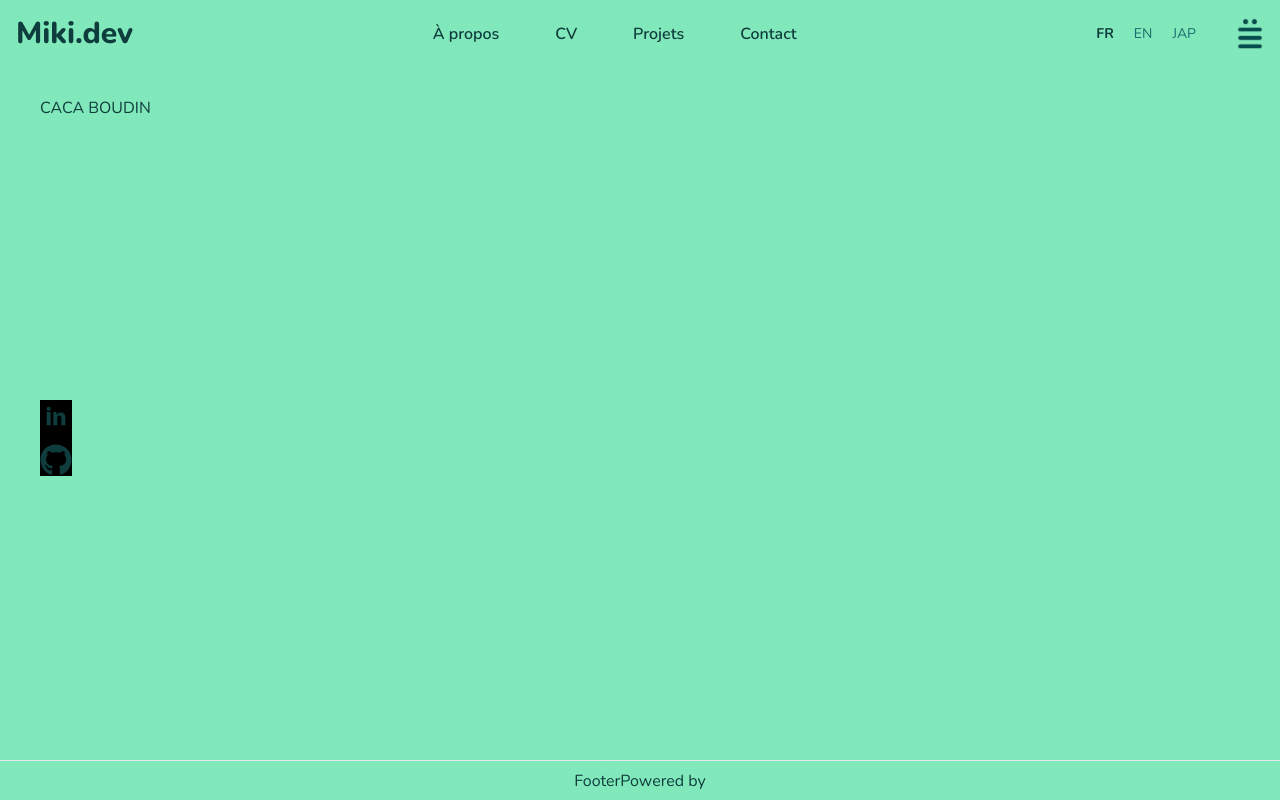
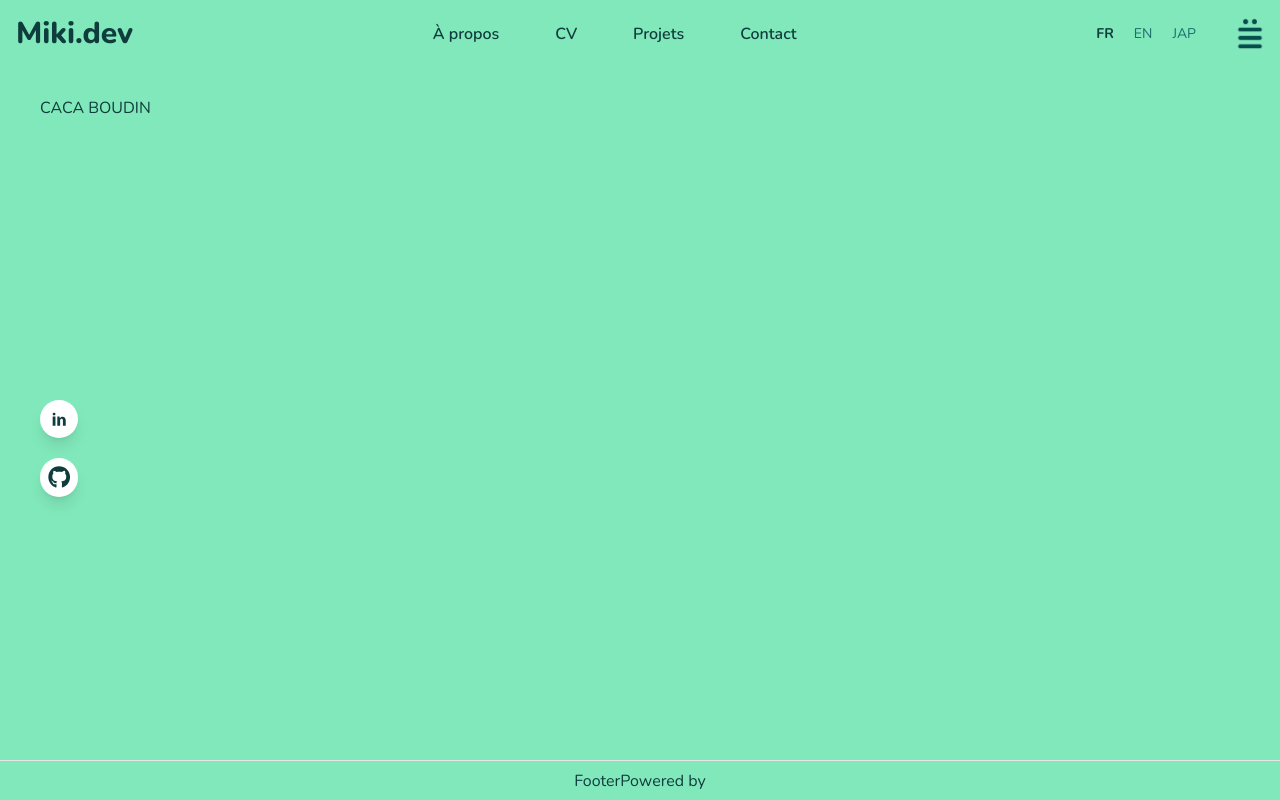
Before and after one commit to MendosDV/laebba, a Next.js app: page / in a window 1280 px wide. Built offline with nearby package versions, Linux system fonts and the light colour scheme.

Commit message:
Add SocialMediaDesktop

```diff
--- a/src/components/SocialMedia/SocialDesktop/index.tsx
+++ b/src/components/SocialMedia/SocialDesktop/index.tsx
@@ -6,13 +6,26 @@ import { useSizeScreen } from "@/context";
 
 export default function SocialDesktop() {
   const { isMobile } = useSizeScreen();
+  const socialMedia = [
+    { name: 'Linkedin',
+      icon: <TiSocialLinkedin style={{fontSize: '1.4rem'}} aria-label='Linkedin'/>,
+      href: 'https://www.linkedin.com/in/mickael-riss'
+    },
+    { name: 'Github',
+      icon: <FaGithub style={{fontSize: '1.4rem'}} aria-label='Github'/>,
+      href: 'https://github.com/MendosDV'
+    }
+  ]
 
   {
     if (!isMobile) {
       return (
-        <div className='absolute top-1/2 flex flex-col gap-3 bg-black'>
-          <TiSocialLinkedin style={{fontSize: '2rem'}} aria-label='Linkedin'/>
-          <FaGithub style={{fontSize: '2rem'}} aria-label='Github'/>
+        <div className='absolute top-1/2 flex flex-col gap-5'>
+        {socialMedia.map(({ name, icon, href }) => (
+            <a href={href} key={name} target='_blank' className="rounded-full p-2 bg-white shadow-lg">
+              {icon}
+            </a>
+        ))}
       </div>
       )
     }
```
